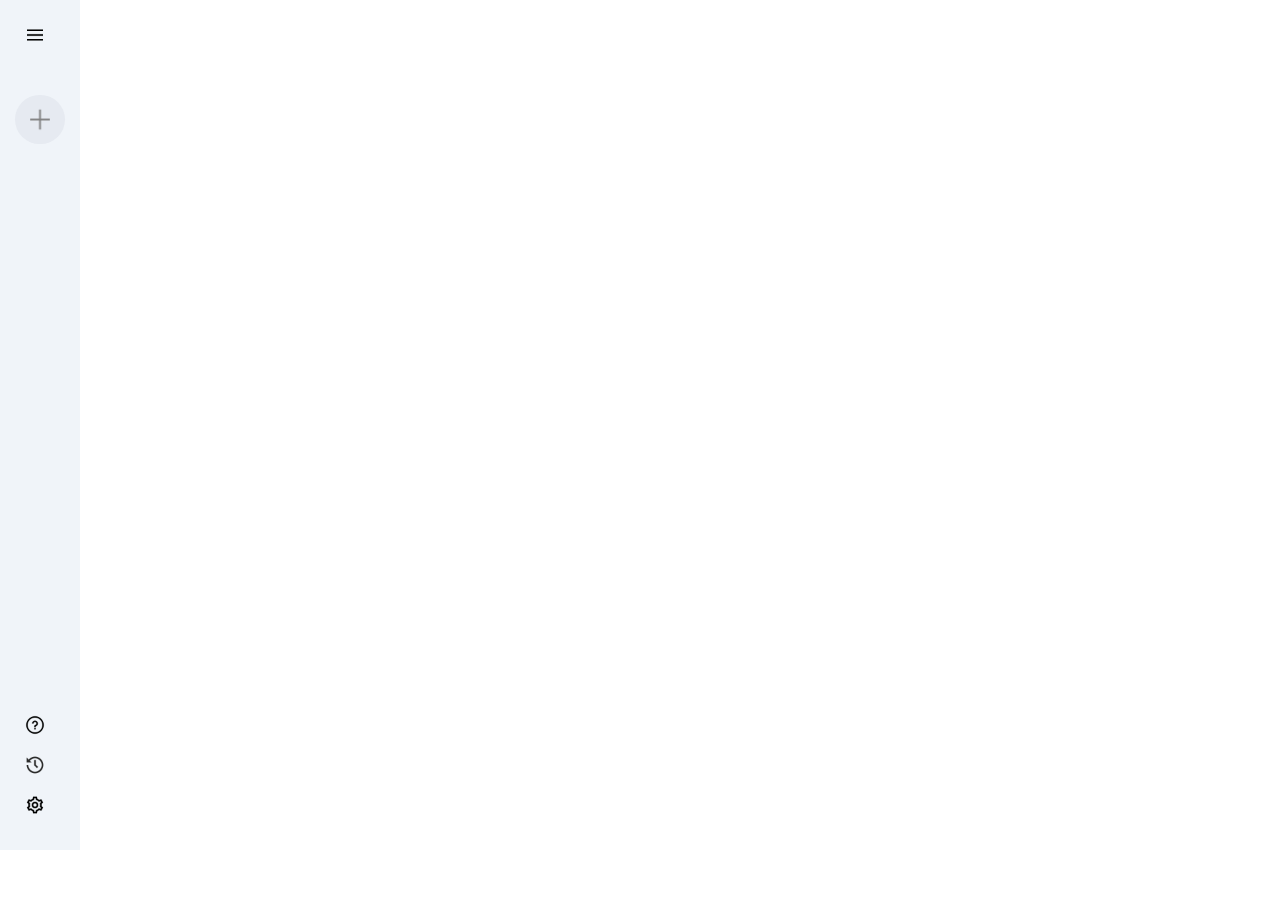
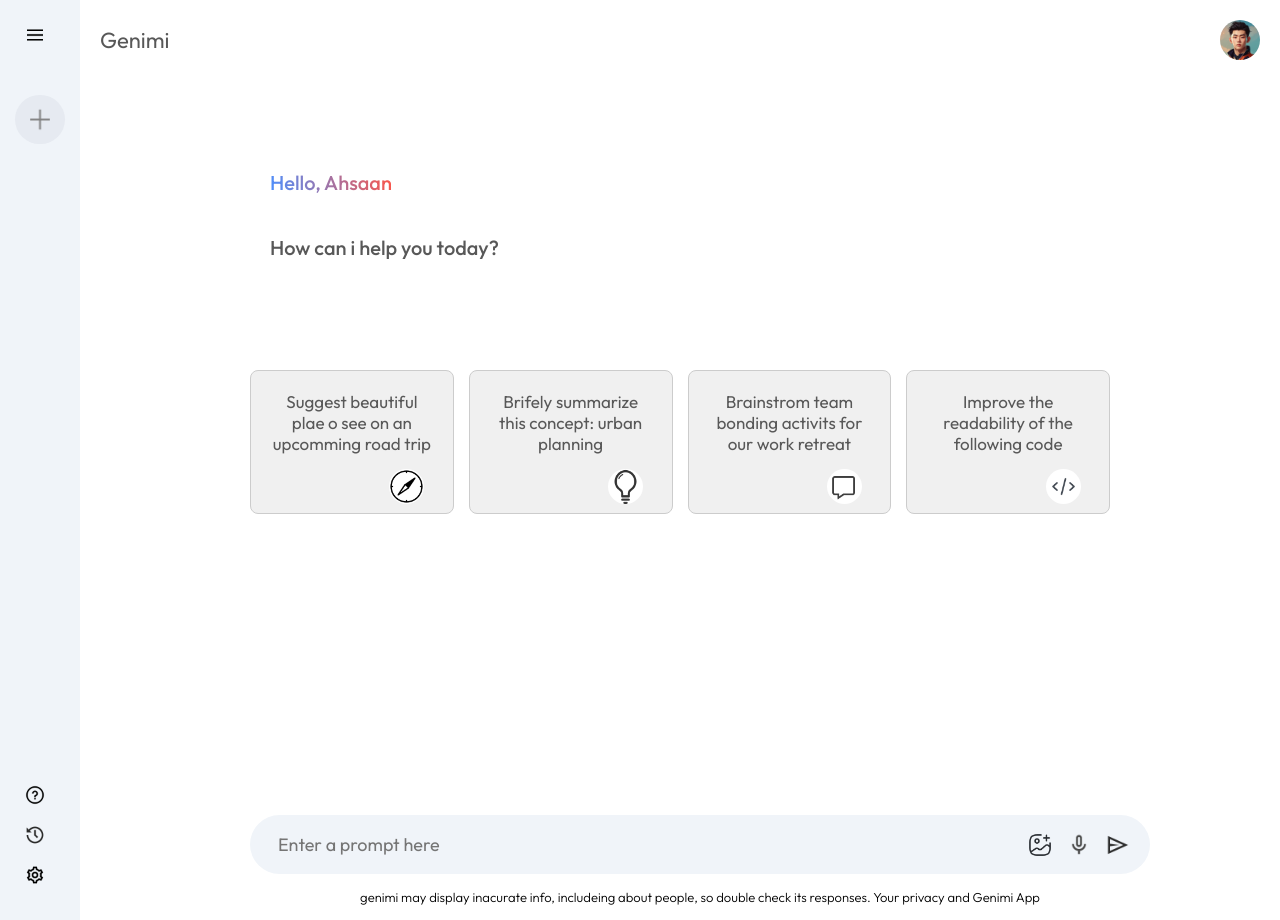
Before and after one commit to ahsaanullah0088/Genimi_clone, a React (Vite) app: page / in a window 1280 px wide. Before the commit the page ends 850 px from the top, so only its background shows below. Built offline with nearby package versions, Linux system fonts and the light colour scheme.

Commit message:
complete UI of the ginimi app

```diff
--- a/src/App.jsx
+++ b/src/App.jsx
@@ -1,10 +1,12 @@
 import React from 'react';
 import Sidebar from './components/sidebar/Sidebar';
+import Main from './components/main/Main';
 
 const App = () => {
   return (
     <>
     <Sidebar/>
+    <Main/>
     </>
   )
 }
--- /dev/null
+++ b/src/components/main/Main.css
@@ -0,0 +1,109 @@
+.main{
+    flex: 1;
+    min-height: 100vh;
+    padding-bottom: 15vh;
+    position: relative;
+}
+.main .nav{
+    display: flex;
+    align-items: center;
+    justify-content: space-between;
+    font-size: 22px;
+    padding: 20px;
+    color: #585858;
+}
+.main .nav img{
+    width: 40px;
+    border-radius:50% ;
+}
+.main-component{
+    max-width: 900px;
+    margin: auto;
+}
+ .main .great{
+    margin: 50px 0px;
+    font-size: 56px;
+    color: #c4c7c5;
+    font-weight: 500;
+    padding: 20px;
+
+}
+.main .great span{
+    background: -webkit-linear-gradient(16deg, #4b90ff, #ff5546);
+    -webkit-background-clip: text;
+    -webkit-text-fill-color: transparent;
+}
+.main .great p{
+    font-size: 20px;
+    color: #585858;
+    padding: 20px;
+}
+.main .cards{
+    display: grid;
+    grid-template-columns: repeat(auto-fill, minmax(180px, 1fr));
+    gap: 15px;
+    padding: 20px;
+}
+ .main .card {
+    background-color: #f0f0f0;
+    border: 1px solid #ccc;
+    border-radius: 8px;
+    padding: 20px;
+    text-align: center;
+    cursor: pointer;
+}
+.main .card img{
+    width: 35px;
+    position: relative;
+    background-color: white;
+    border-radius: 20px;
+    top: 15px;
+    left: 55px;
+}
+.main .card p{
+    color: #585858;
+    font-size: 17px;
+}
+.main .cards :hover{
+    background-color: #dfe4ea;
+}
+.main-bottom{
+    position: absolute;
+    bottom: 0;
+    width: 100%;
+    max-width: 900px;
+    padding: 0px 20px;
+    margin: auto;
+}
+.searchbox{
+    display: flex;
+    align-items: center;
+    justify-items: space-between;
+    gap: 20px;
+    background-color: #f0f4f9;
+    padding: 10px 20px;
+    border-radius: 50px;
+}
+.searchbox img{
+    width: 24px;
+    cursor: pointer;
+}
+.searchbox input{
+    flex: 1;
+    background:transparent;
+    border: none;
+    outline: none;
+    font-size: 18px;
+    padding: 8px;
+}
+.searchbox div{
+    display: flex;
+    align-items: center;
+    gap: 15px;
+}
+.main .bottom-info{
+    font-size: 13px;
+    margin: 15px auto;
+    text-align: center;
+    font-weight: 300;
+}
--- /dev/null
+++ b/src/components/main/Main.jsx
@@ -0,0 +1,57 @@
+import React from "react";
+import "./Main.css";
+import { assets } from "../../assets/assets";
+
+const Main = () => {
+  return (
+    <>
+      <div className="main">
+        <div className="nav">
+          <p>Genimi</p>
+          <img src={assets.user_icon} alt="" />
+        </div>
+        <div className="main-component">
+          <div className="great">
+            <p>
+              <span>Hello, Ahsaan</span>
+            </p>
+            <p>How can i help you today?</p>
+          </div>
+          <div className="cards">
+            <div className="card">
+              <p>Suggest beautiful plae o see on an upcomming road trip</p>
+              <img src={assets.compass_icon} alt="" />
+            </div>
+            <div className="card">
+              <p>Brifely summarize this concept: urban planning</p>
+              <img src={assets.bulb_icon} alt="" />
+            </div>
+            <div className="card">
+              <p>Brainstrom team bonding activits for our work retreat</p>
+              <img src={assets.message_icon} alt="" />
+            </div>
+            <div className="card">
+              <p>Improve the readability of the following code</p>
+              <img src={assets.code_icon} alt="" />
+            </div>
+          </div>
+          <div className="main-bottom">
+            <div className="searchbox">
+              <input type="text" placeholder="Enter a prompt here" />
+              <div>
+                <img src={assets.gallery_icon} alt="" />
+                <img src={assets.mic_icon} alt="" />
+                <img src={assets.send_icon} alt="" />
+              </div>
+            </div>
+            <p className="bottom-info">
+              genimi may display inacurate info, includeing about people, so double check its responses. Your privacy and Genimi App
+            </p>
+          </div>
+        </div>
+      </div>
+    </>
+  );
+};
+
+export default Main;
```
